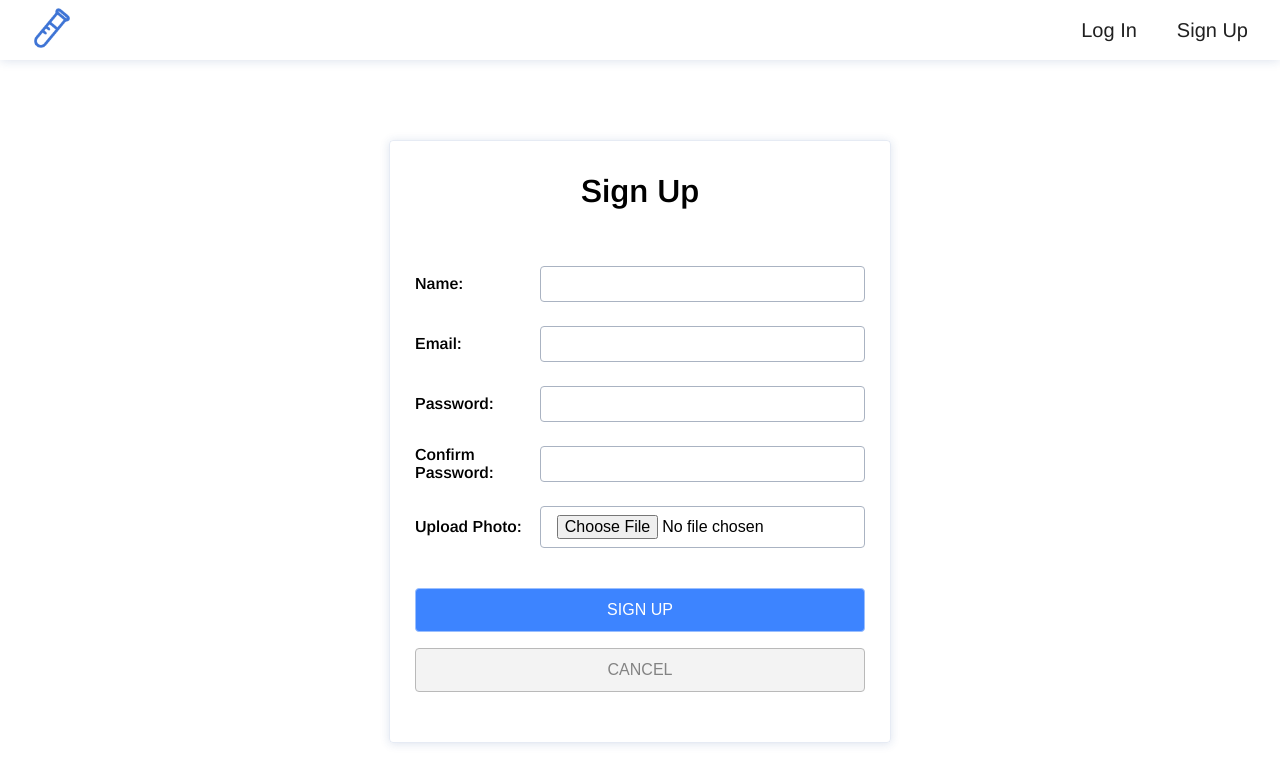
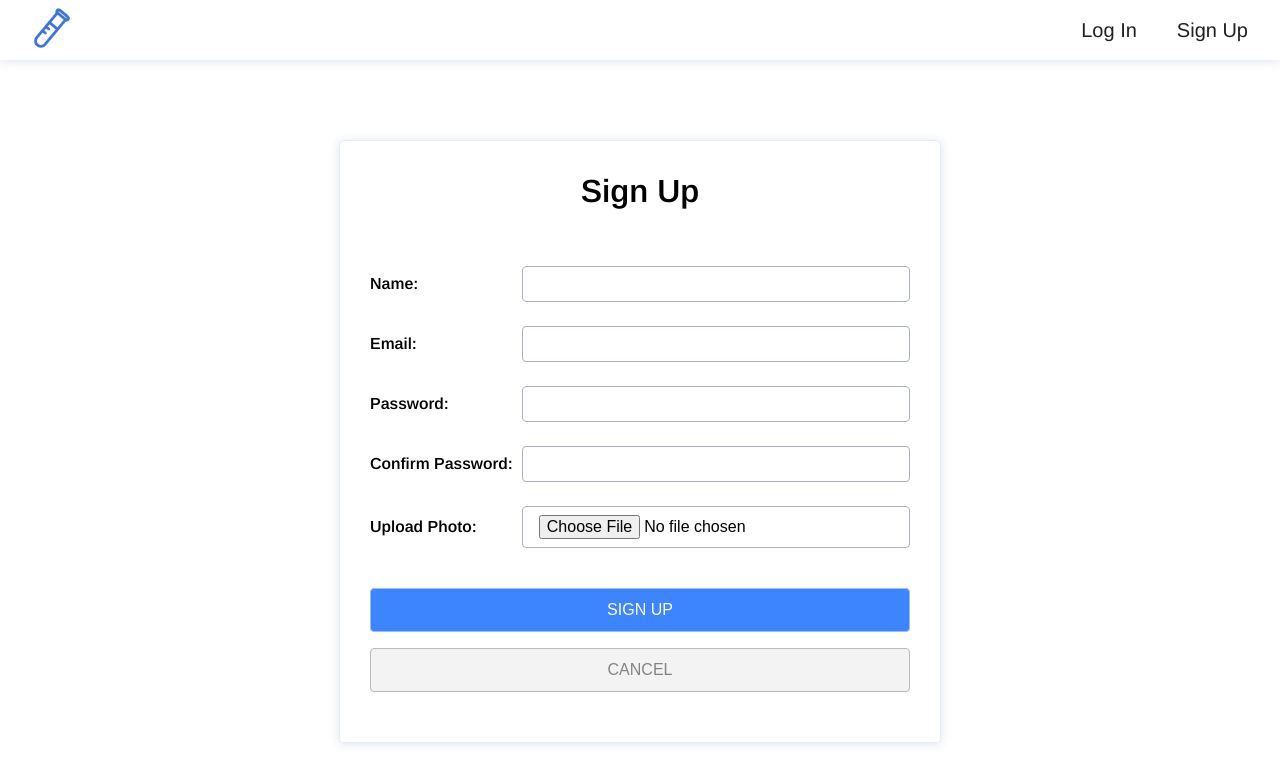
Before and after one commit to DanielleColucci/patient-sample-tracker-front-end, a React (Vite) app: page /signup in a window 1280 px wide. Shown: the top 784 px of the page. Built offline with nearby package versions, Linux system fonts and the light colour scheme; no server answers.

Commit message:
update login/signup form sizing

```diff
--- a/src/pages/Login/Login.module.css
+++ b/src/pages/Login/Login.module.css
@@ -14,7 +14,7 @@
   box-shadow: 0px 1px 10px #20499127;
   border: 1px solid #5b7eb927;
   border-radius: 4px;
-  width: 40%;
+  width: 95%;
   max-width: 500px;
 }
 
--- a/src/pages/Signup/Signup.module.css
+++ b/src/pages/Signup/Signup.module.css
@@ -14,8 +14,8 @@
   box-shadow: 0px 1px 10px #20499127;
   border: 1px solid #5b7eb927;
   border-radius: 4px;
-  width: 40%;
-  max-width: 500px;
+  width: 95%;
+  max-width: 600px;
 }
 
 .container > h1 {
```
